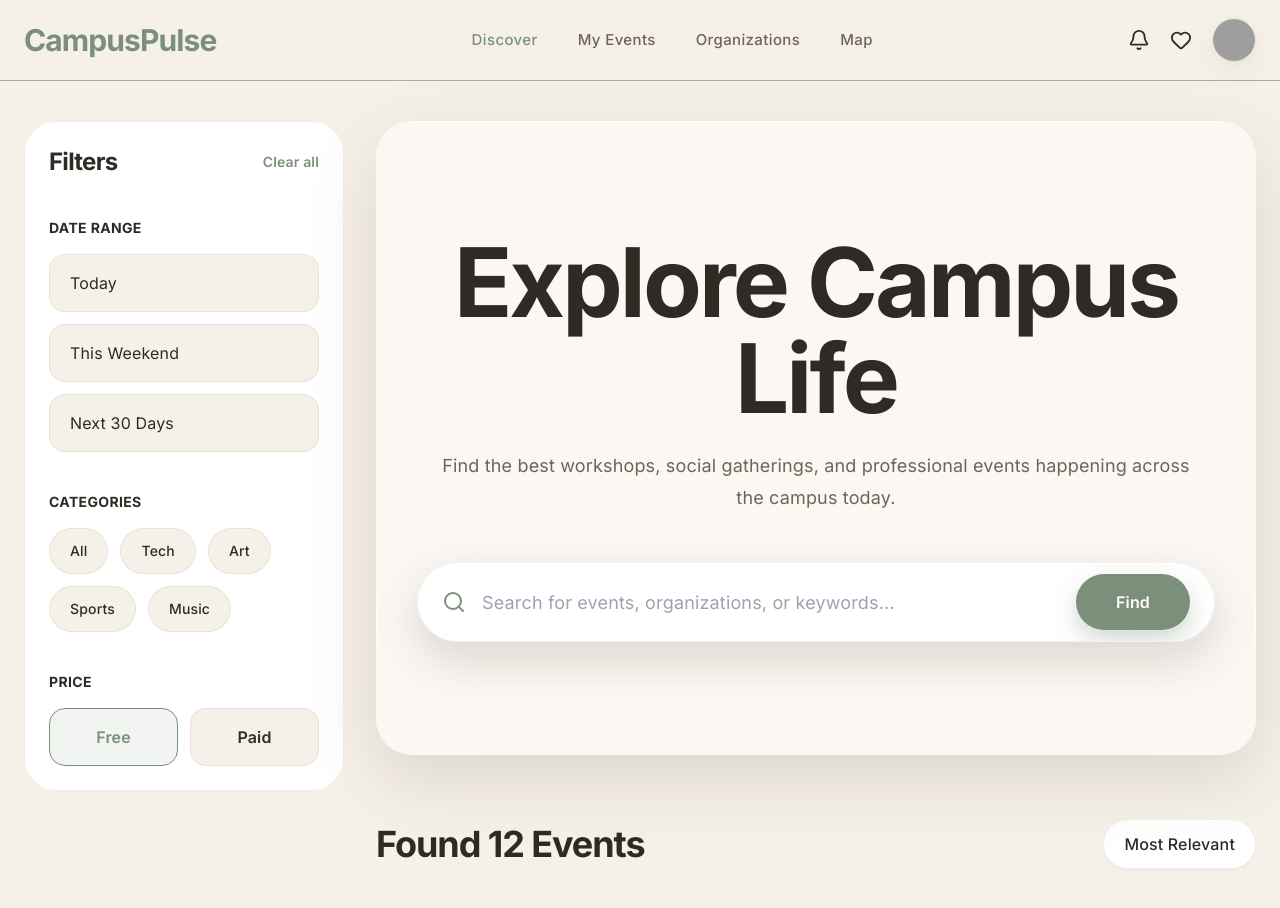
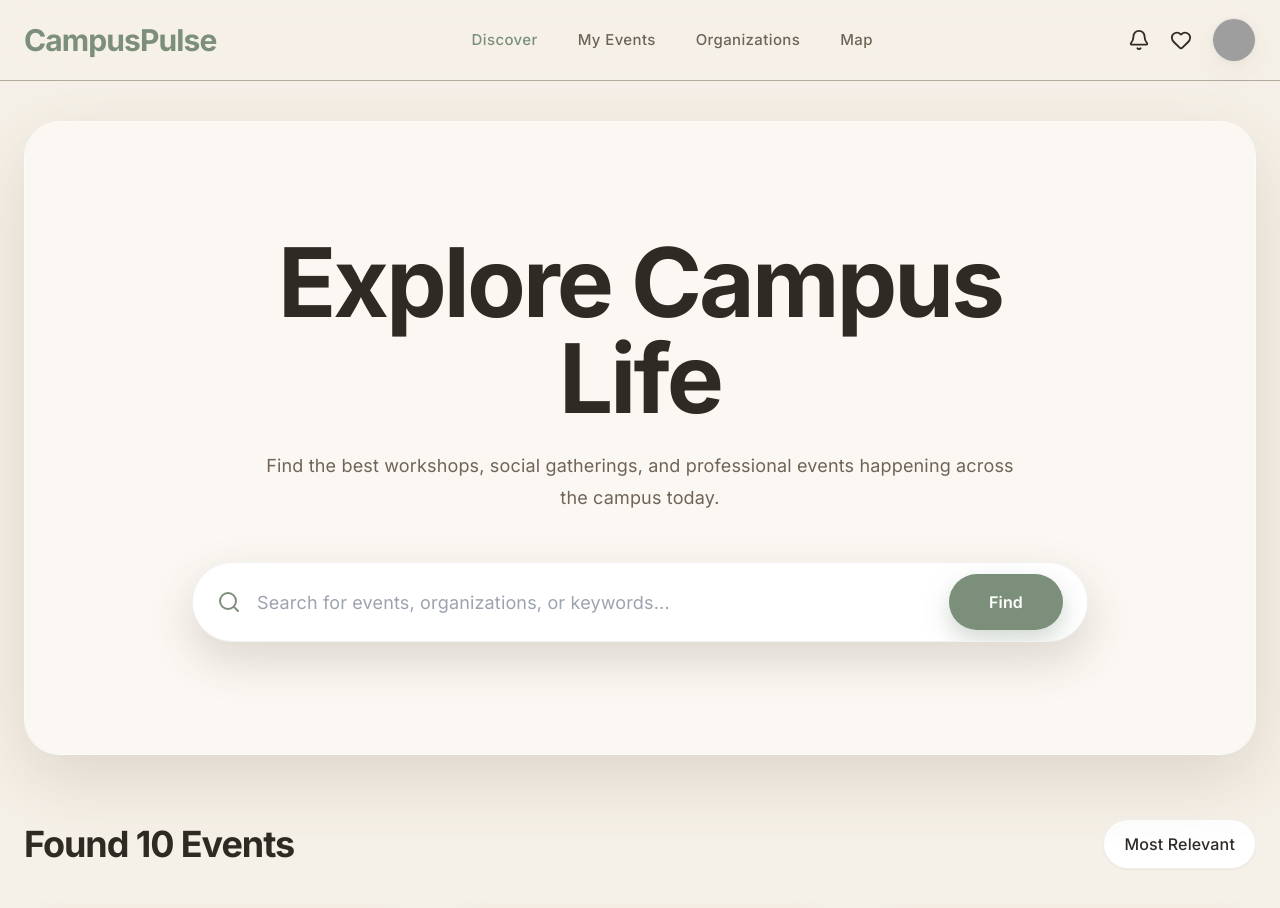
Before and after one commit to hafadhh/WCD-Event-Campus, a React (Vite) app: page / in a window 1280 px wide. Shown: the top 908 px of the page. Built offline with nearby package versions, Linux system fonts and the light colour scheme; grey boxes are pictures that could not be loaded.

Commit message:
filter-layout

```diff
--- a/src/pages/Home/Home.jsx
+++ b/src/pages/Home/Home.jsx
@@ -1,7 +1,6 @@
 import Navbar from "../../components/layout/Navbar/Navbar";
 import Hero from "../../components/sections/Hero/Hero";
 import EventCard from "../../components/cards/EventCard/EventCard";
-import FilterSidebar from "../../components/layout/FilterSidebar/FilterSidebar";
 import Footer from '../../components/layout/Footer/Footer'
 import { events } from '../../data/events'
 
@@ -36,25 +35,23 @@ function Home() {
   return (
     <main>
       <Navbar />
-      <section className="mx-auto grid max-w-7xl grid-cols-1 gap-8 px-6 py-10 lg:grid-cols-[320px_1fr]">
-        <FilterSidebar />
+      <section className="mx-auto max-w-7xl px-6 py-10">
+        <Hero />
 
-        <div>
-          <Hero />
+        <div className="mt-16 flex flex-col gap-4 sm:flex-row sm:items-center sm:justify-between">
+          <h2 className="text-4xl font-black text-primaryText">
+            Found {events.length} Events
+          </h2>
 
-          <div className="mt-16 flex items-center justify-between">
-            <h2 className="text-4xl font-black">Found 12 Events</h2>
+          <button className="w-fit rounded-full border border-borderSoft bg-white px-5 py-3 font-medium shadow-sm">
+            Most Relevant
+          </button>
+        </div>
 
-            <button className="rounded-full border border-borderSoft bg-white px-5 py-3 font-medium shadow-sm">
-              Most Relevant
-            </button>
-          </div>
-
-          <div className="mt-10 grid gap-8 md:grid-cols-2 xl:grid-cols-3">
-            {events.map((event, index) => (
-              <EventCard key={index} {...event} />
-            ))}
-          </div>
+        <div className="mt-10 grid items-stretch gap-8 md:grid-cols-2 xl:grid-cols-3">
+          {events.map((event) => (
+            <EventCard key={event.id} {...event} />
+          ))}
         </div>
       </section>
 
```
